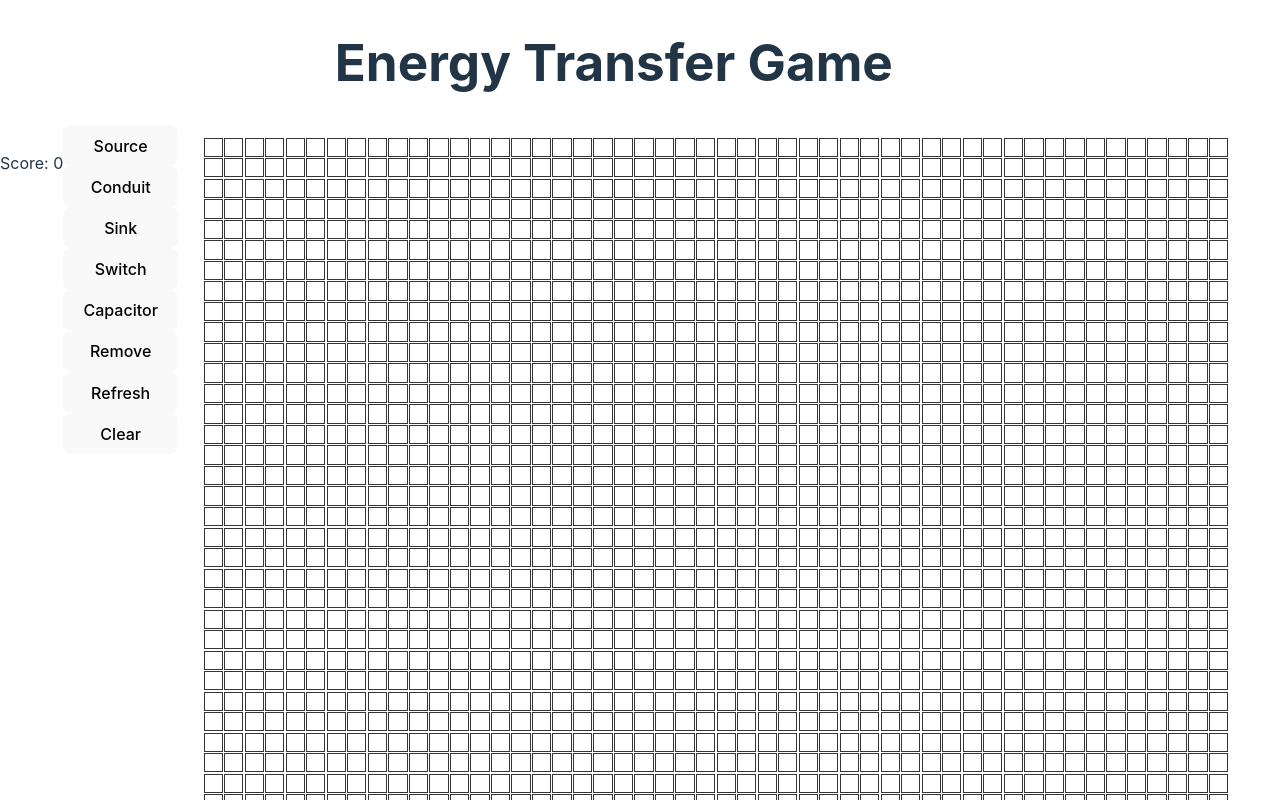
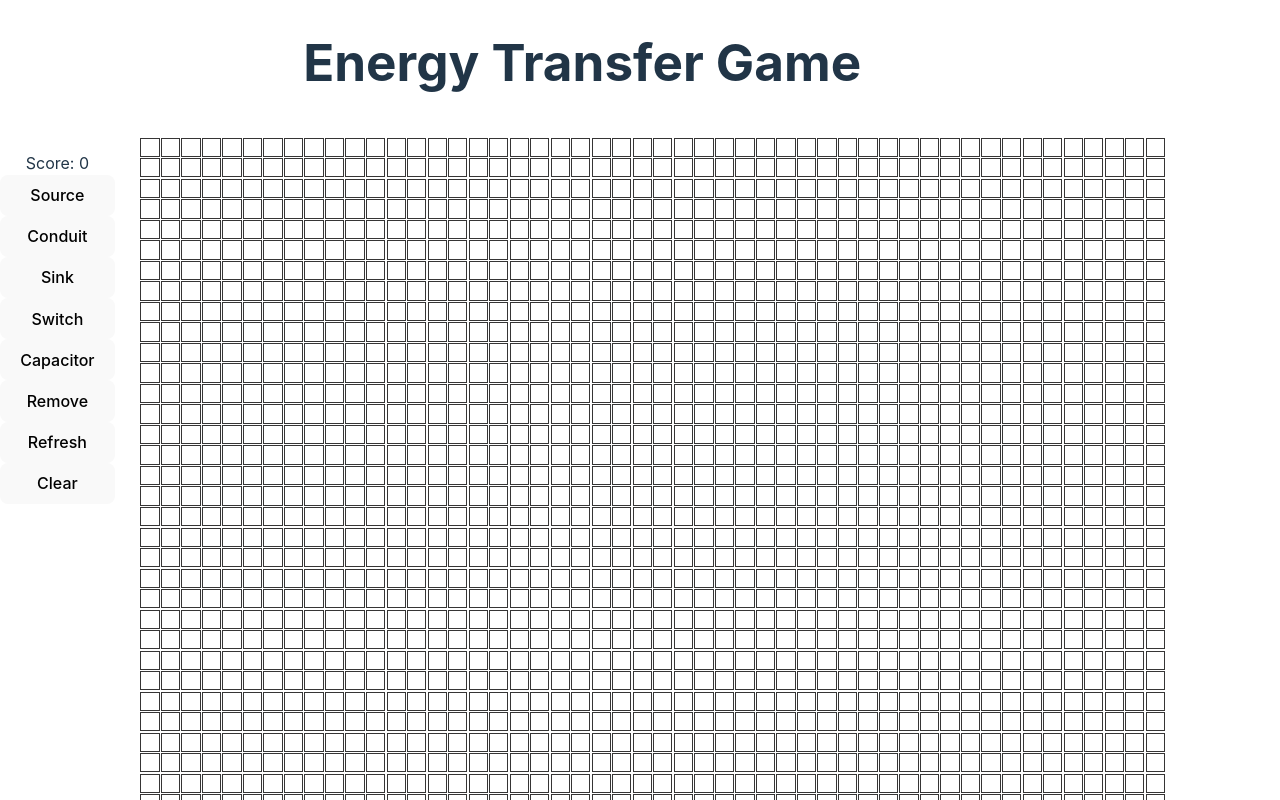
Before and after one commit to JeffBuda/electric-company, a React (Vite) app: page / in a window 1280 px wide. Shown: the top 800 px of the page. Built offline with nearby package versions, Linux system fonts and the light colour scheme.

Commit message:
move score display

```diff
--- a/src/GameBoard.tsx
+++ b/src/GameBoard.tsx
@@ -137,8 +137,8 @@ const GameBoard: React.FC = () => {
 
   return (
     <div className="game-container">
+      <div className="controls">
       <div className="score">Score: {score}</div>
-      <div className="controls">
         <button onClick={() => setSelectedPiece('source')}>Source</button>
         <button onClick={() => setSelectedPiece('conduit')}>Conduit</button>
         <button onClick={() => setSelectedPiece('sink')}>Sink</button>
```
